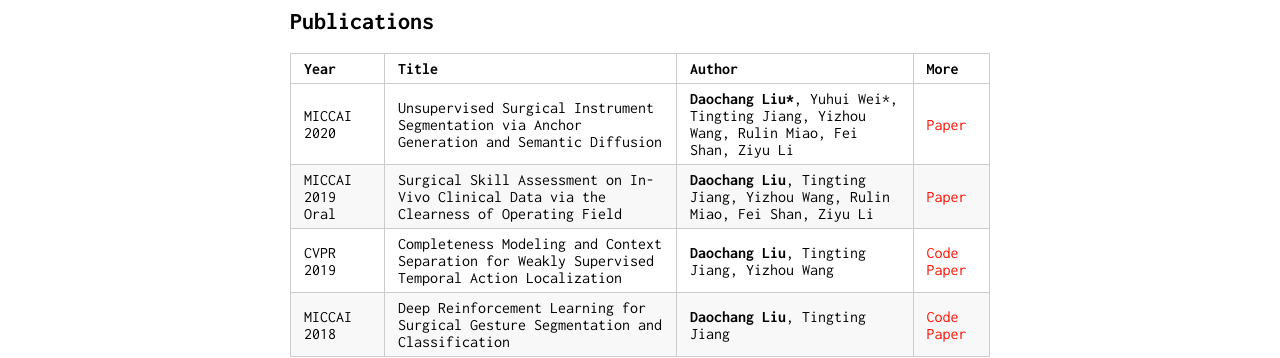
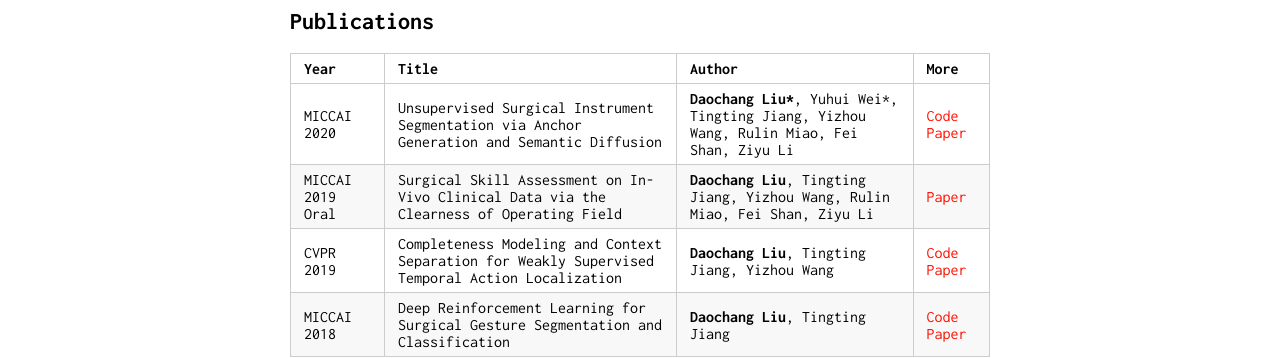
Before and after one commit to Finspire13/Finspire13.github.io, a Jekyll site: the page built from index.md, in a window 1280 px wide. Shown: the part 526-884 px from the top of the page. Built offline with Jekyll 4.4.1, drawn with Linux system fonts in a browser that asks for light colours; our own code applies the rules of GitHub Pages for plain Markdown files.

Commit message:
Update index.md

```diff
--- a/index.md
+++ b/index.md
@@ -24,7 +24,7 @@
 
  Year | Title | Author | More
 -----|-----|-----|-----
-MICCAI 2020 | Unsupervised Surgical Instrument Segmentation via Anchor Generation and Semantic Diffusion | **Daochang Liu\***, Yuhui Wei\*, Tingting Jiang, Yizhou Wang, Rulin Miao, Fei Shan, Ziyu Li | [Paper](http://www.vie.group/media/pdf/paper204.pdf)
+MICCAI 2020 | Unsupervised Surgical Instrument Segmentation via Anchor Generation and Semantic Diffusion | **Daochang Liu\***, Yuhui Wei\*, Tingting Jiang, Yizhou Wang, Rulin Miao, Fei Shan, Ziyu Li | [Code](https://github.com/Finspire13/AGSD-Surgical-Instrument-Segmentation) [Paper](http://www.vie.group/media/pdf/paper204.pdf)
 MICCAI 2019 Oral | Surgical Skill Assessment on In-Vivo Clinical Data via the Clearness of Operating Field | **Daochang Liu**, Tingting Jiang, Yizhou Wang, Rulin Miao, Fei Shan, Ziyu Li | [Paper](http://www.vie.group/media/pdf/paper37.pdf)
 CVPR 2019 | Completeness Modeling and Context Separation for Weakly Supervised Temporal Action Localization | **Daochang Liu**, Tingting Jiang, Yizhou Wang | [Code](https://github.com/Finspire13/CMCS-Temporal-Action-Localization) [Paper](http://www.vie.group/media/pdf/1273.pdf)
 MICCAI 2018 | Deep Reinforcement Learning for Surgical Gesture Segmentation and Classification | **Daochang Liu**, Tingting Jiang | [Code](https://github.com/Finspire13/RL-Surgical-Gesture-Segmentation) [Paper](http://www.vie.group/media/pdf/paper.pdf)
```
